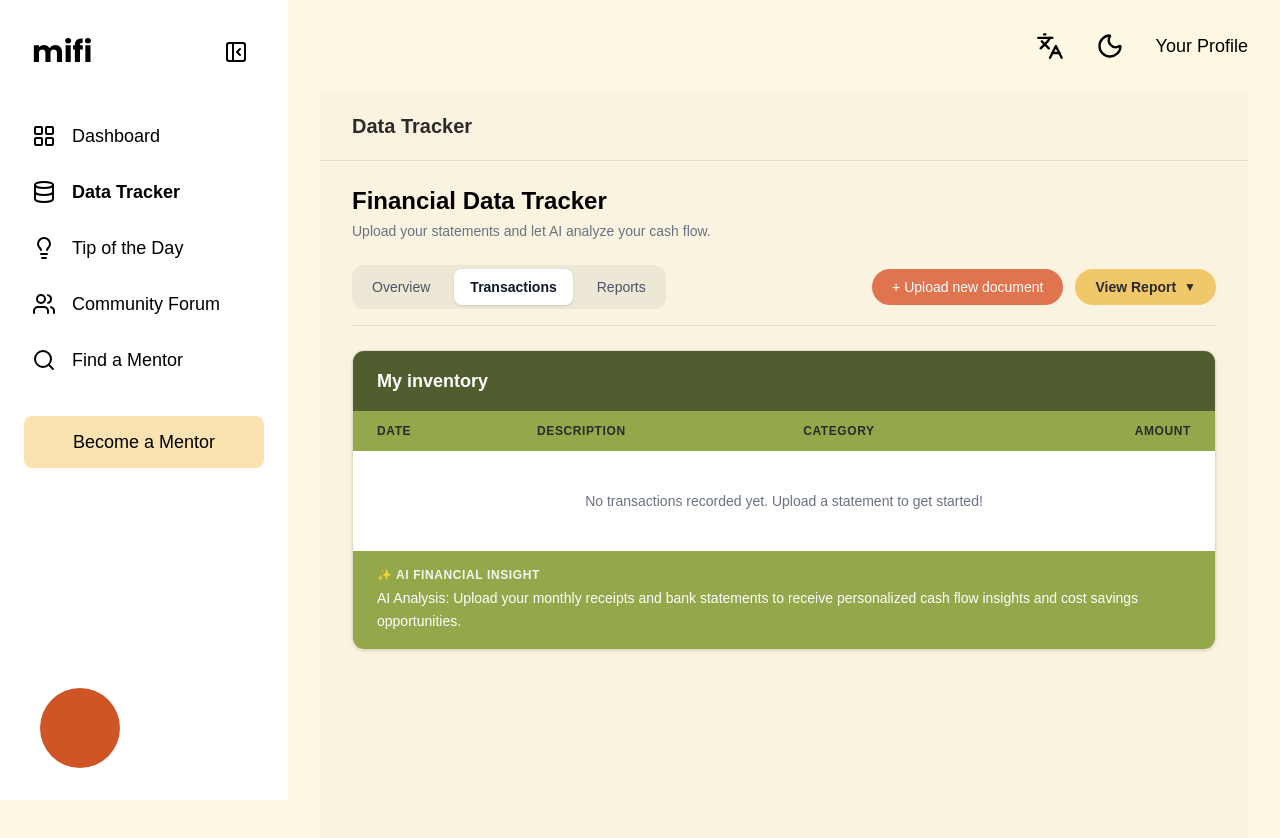
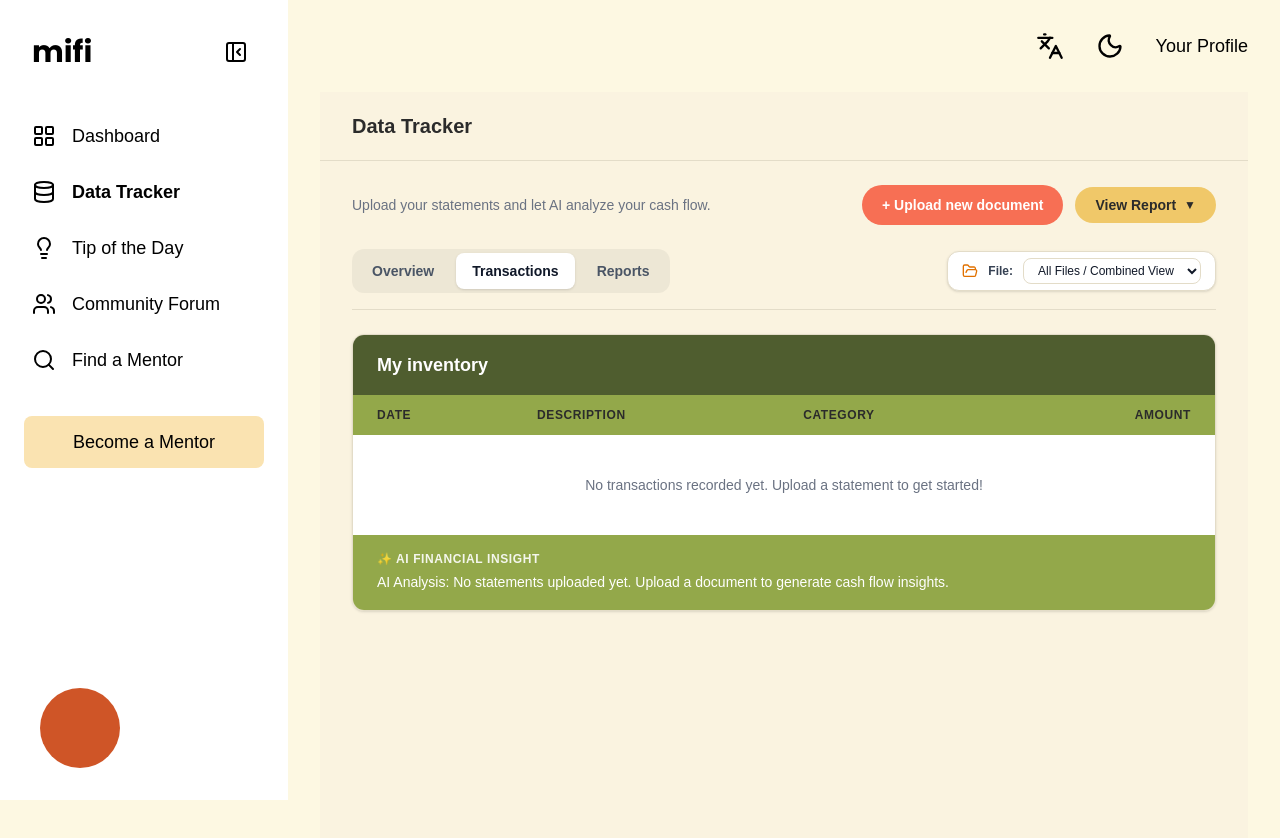
Before and after one commit to JasmineHara/WWCD-FINANCIAL-INCLUSION-AND-SMART-ECONOMY, a Next.js app: page /tracker in a window 1280 px wide. Shown: the top 838 px of the page. Built offline with nearby package versions, Linux system fonts and the light colour scheme; a web font is replaced by a local one.

Commit message:
ui for tracker updated again

```diff
--- a/app/tracker/page.tsx
+++ b/app/tracker/page.tsx
@@ -1,41 +1,111 @@
 "use client";
 
-import { useState } from "react";
+import { useState, useEffect } from "react";
 import { useRouter } from "next/navigation";
 import { TopBar } from "@/components/tracker/TopBar";
 import { InventoryTable } from "@/components/tracker/InventoryTable";
 import { ViewReportMenu } from "@/components/tracker/ViewReportMenu";
+import { FolderOpen } from "lucide-react";
+import type { Transaction } from "@/types/tracker";
+
+interface TrackerFile {
+  id: string;
+  name: string;
+  count: number;
+}
 
 export default function DataTrackerPage() {
   const router = useRouter();
+
+  // Navigation tab state
   const [activeTab, setActiveTab] = useState<"overview" | "transactions" | "reports">("transactions");
 
+  // Backend state (initialized empty)
+  const [files, setFiles] = useState<TrackerFile[]>([]);
+  const [selectedFileId, setSelectedFileId] = useState<string>("all");
+  const [transactions, setTransactions] = useState<Transaction[]>([]);
+  const [aiSummary, setAiSummary] = useState<string | null>(null);
+  const [isLoading, setIsLoading] = useState<boolean>(true);
+
+  // Error/Warning text state for reports
+  const [reportError, setReportError] = useState<string | null>(null);
+
+  useEffect(() => {
+    async function fetchTrackerData() {
+      try {
+        setIsLoading(true);
+        setFiles([]);
+        setTransactions([]);
+        setAiSummary("AI Analysis: No statements uploaded yet. Upload a document to generate cash flow insights.");
+      } catch (error) {
+        console.error("Failed to load tracker data:", error);
+      } finally {
+        setIsLoading(false);
+      }
+    }
+
+    fetchTrackerData();
+  }, [selectedFileId]);
+
   return (
-    <div className="w-full">
+    <div className="w-full min-h-screen pb-12">
       <TopBar title="Data Tracker" />
 
-      <main className="px-8 py-6 space-y-6">
-        {/* Header Title & Subtitle */}
-        <div>
-          <h2 className="text-2xl font-semibold">Financial Data Tracker</h2>
-          <p className="mt-1 text-sm text-gray-500">
+      <main className="px-8 py-6 space-y-6 max-w-7xl mx-auto">
+        {/* Subtitle & Action Buttons Row */}
+        <div className="flex flex-wrap items-center justify-between gap-4">
+          <p className="text-sm text-gray-500 dark:text-gray-400">
             Upload your statements and let AI analyze your cash flow.
           </p>
+
+          <div className="flex flex-col items-end gap-1">
+            <div className="flex items-center gap-3">
+              <button
+                type="button"
+                onClick={() => router.push("/tracker/upload")}
+                className="rounded-full px-5 py-2.5 text-sm font-semibold transition hover:brightness-95 active:scale-95"
+                style={{
+                  backgroundColor: "var(--color-primary, #f76f54)",
+                  color: "#ffffff",
+                }}
+              >
+                + Upload new document
+              </button>
+
+              {/* Safeguarded Report Menu with small text warning */}
+              <ViewReportMenu
+                onSelectPeriod={(p) => {
+                  if (transactions.length === 0) {
+                    setReportError("No files uploaded yet. Please upload a statement first.");
+                    return;
+                  }
+                  setReportError(null);
+                  router.push(`/tracker/report?period=${p}`);
+                }}
+              />
+            </div>
+
+            {/* Small text error notice */}
+            {reportError && (
+              <span className="text-xs font-medium text-red-500 pr-1 animate-fadeIn">
+                ⚠️ {reportError}
+              </span>
+            )}
+          </div>
         </div>
 
-        {/* Horizontal Navigation Tabs + Action Buttons Row */}
-        <div className="flex flex-wrap items-center justify-between gap-4 border-b pb-4" style={{ borderColor: "var(--mifi-border)" }}>
-          {/* Tabs */}
-          <div className="flex items-center gap-2 rounded-xl bg-black/5 p-1">
+        {/* Horizontal Navigation Tabs (Overview / Transactions / Reports) */}
+        <div className="flex flex-wrap items-center justify-between gap-4 border-b pb-4" style={{ borderColor: "var(--mifi-border, #e7e3d0)" }}>
+          <div className="flex items-center gap-1.5 rounded-xl bg-black/5 dark:bg-zinc-800 p-1">
             {(["overview", "transactions", "reports"] as const).map((tab) => (
               <button
                 key={tab}
                 type="button"
                 onClick={() => setActiveTab(tab)}
-                className={`rounded-lg px-4 py-2 text-sm font-medium capitalize transition ${
+                className={`rounded-lg px-4 py-2 text-sm font-semibold capitalize transition ${
                   activeTab === tab
-                    ? "bg-white shadow-sm font-semibold text-gray-900"
-                    : "text-gray-600 hover:text-gray-900"
+                    ? "bg-white dark:bg-zinc-900 shadow-sm text-gray-900 dark:text-white"
+                    : "text-gray-600 dark:text-gray-400 hover:text-gray-900 dark:hover:text-white"
                 }`}
               >
                 {tab}
@@ -43,34 +113,46 @@ export default function DataTrackerPage() {
             ))}
           </div>
 
-          {/* Action Buttons */}
-          <div className="flex items-center gap-3">
-            <button
-              onClick={() => router.push("/tracker/upload")}
-              className="rounded-full px-5 py-2 text-sm font-medium text-white transition hover:brightness-95"
-              style={{ backgroundColor: "var(--mifi-accent-primary)" }}
+          {/* Active Tracker File Filter */}
+          <div className="flex items-center gap-2.5 bg-surface px-3.5 py-1.5 rounded-xl border shadow-sm" style={{ borderColor: "var(--mifi-border, #e7e3d0)" }}>
+            <FolderOpen className="h-4 w-4 text-amber-600 shrink-0" />
+            <span className="text-xs font-semibold text-gray-700 dark:text-gray-300">File:</span>
+            <select
+              value={selectedFileId}
+              onChange={(e) => setSelectedFileId(e.target.value)}
+              className="rounded-lg border px-2.5 py-1 text-xs bg-white dark:bg-zinc-800 text-gray-900 dark:text-white focus:outline-none focus:ring-2 focus:ring-amber-500 cursor-pointer"
+              style={{ borderColor: "var(--mifi-border, #e7e3d0)" }}
             >
-              + Upload new document
-            </button>
-
-            <ViewReportMenu onSelectPeriod={(p) => router.push(`/tracker/report?period=${p}`)} />
+              <option value="all">All Files / Combined View</option>
+              {files.map((file) => (
+                <option key={file.id} value={file.id}>
+                  {file.name} ({file.count} entries)
+                </option>
+              ))}
+            </select>
           </div>
         </div>
 
-        {/* Tab Content Display */}
+        {/* Tab Views */}
         {activeTab === "transactions" && (
-          <InventoryTable transactions={[]} aiSummary={null} isLoading={false} />
+          <InventoryTable
+            transactions={transactions}
+            aiSummary={aiSummary}
+            isLoading={isLoading}
+          />
         )}
 
         {activeTab === "overview" && (
-          <div className="p-8 text-center rounded-2xl bg-white border text-gray-500">
-            Overview Summary Metrics & Visual Breakdown
+          <div className="p-12 text-center rounded-2xl bg-surface border text-gray-500 shadow-sm" style={{ borderColor: "var(--mifi-border, #e7e3d0)" }}>
+            <h3 className="font-semibold text-base mb-1 text-gray-800 dark:text-gray-200">Overview Analytics</h3>
+            <p className="text-sm text-gray-500">Visual breakdowns and cash flow charts will render here once statements are uploaded.</p>
           </div>
         )}
 
         {activeTab === "reports" && (
-          <div className="p-8 text-center rounded-2xl bg-white border text-gray-500">
-            Generated Financial Reports & Historical Downloads
+          <div className="p-12 text-center rounded-2xl bg-surface border text-gray-500 shadow-sm" style={{ borderColor: "var(--mifi-border, #e7e3d0)" }}>
+            <h3 className="font-semibold text-base mb-1 text-gray-800 dark:text-gray-200">Generated Reports</h3>
+            <p className="text-sm text-gray-500">View and download historical PDF/CSV financial summaries here.</p>
           </div>
         )}
       </main>
```
